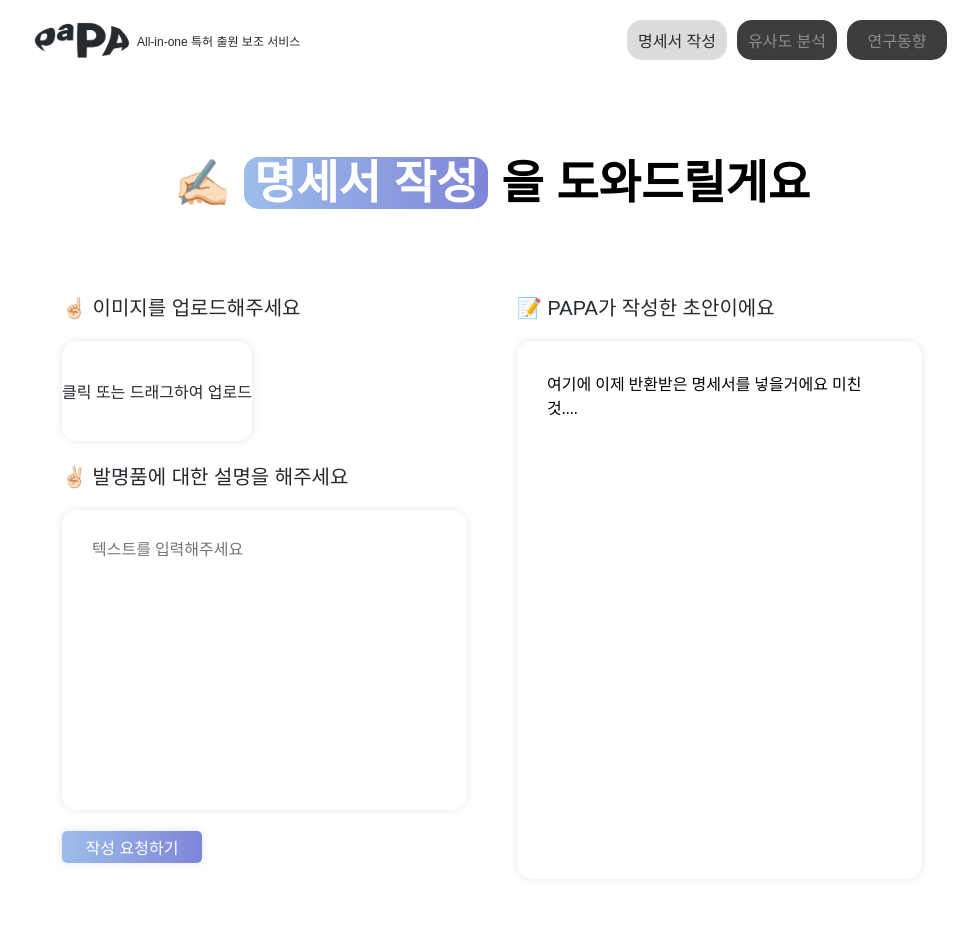
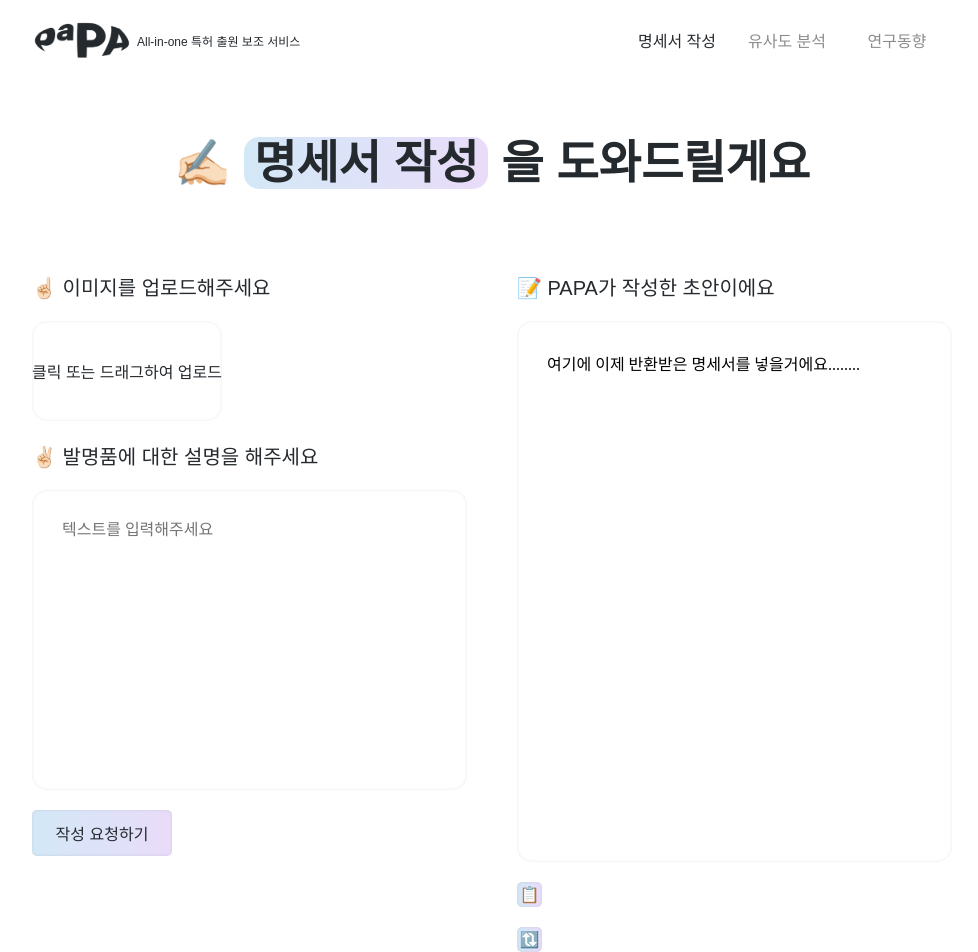
Before and after one commit to KPMG2024-PAPA/frontend, a React (Create React App) app: page /spec-page in a window 1280 px wide. Shown: the whole page, without its empty margins (148-1126 px from the left). Before the commit the page ends 909 px from the top, so only its background shows below. Built offline with nearby package versions, Linux system fonts and the light colour scheme; a web font is replaced by a local one.

Commit message:
fix: edit css style

```diff
--- a/src/component/page/MainPage.jsx
+++ b/src/component/page/MainPage.jsx
@@ -1,7 +1,8 @@
 import React from 'react';
 import { useNavigate } from 'react-router-dom';
-import styled, { createGlobalStyle} from 'styled-components';
+import styled, { createGlobalStyle, css, keyframes } from 'styled-components';
 import HeaderComponent from '../ui/HeaderComponent';
+import { useEffect, useState } from 'react';
 
 const AllGlobalStyle = createGlobalStyle`
   @font-face {
@@ -9,28 +10,49 @@ const AllGlobalStyle = createGlobalStyle`
     src: url('/font/Pretendard-ExtraBold.ttf') format('truetype');
     font-family: 'Pretendard-SemiBold';
     src: url('/font/Pretendard-SemiBold.ttf') format('truetype');
+    font-family: 'Pretendard-Light';
+    src: url('/font/Pretendard-Light.ttf') format('truetype');
   }
     body {
     font-family: 'Pretendard-ExtraBold', sans-serif;
     }
  `;
 
+
+const fadeInSlideUp = keyframes`
+  from {
+    opacity: 0;
+    transform: translateY(20px);
+  }
+  to {
+    opacity: 1;
+    transform: translateY(0);
+  }
+`;
+
+const animationMixin = css`
+  animation: ${fadeInSlideUp} 3s ease-out forwards;
+`;
+
 // 전체적인 레이아웃을 담당하는 코드
 const Wrapper = styled.div`
+  ${props => props.animate && animationMixin}
   padding: 30px;
   display: flex;
   flex-direction: column;
-  padding-top: 50px;
+  padding-top: 40px;
 `;
+
 
 const SecondWrapper = styled.div`
   padding-left: 18px;
   padding-right: 18px;
+  padding-top: 60px;
   display: flex;
   flex-direction: row;
   justify-content: center;
   height: auto;
-  padding-top: 30px;
+  padding-top: 50px;
   gap: 80px;
 `;
 
@@ -39,58 +61,56 @@ const MainTitleText = styled.p`
     font-size: 46px;
     font-weight: bold;
     text-align: center;
-    padding-top: 30px;
+    padding-top: 10px;
+    padding-bottom: 30px;
     font-family: 'Pretendard-ExtraBold';
+    color: #252a2f;
 `;
 
 const HighlightText = styled.span`
-    color: #FFFFFF;
-    background: linear-gradient(to right, #9dbdeb, #7f85d8);
+    color: #252a2f;
+    background: linear-gradient(to right, #d3e8f7, #e9dcf9);
     border-radius: 15px;
     padding-left: 10px;
     padding-right: 10px;
-    font-family: 'Pretendard-ExtraBold';
 `;
 
-const SubTitleText = styled.p`
-    color: #252a2f;
-    font-size: 23px;
-    font-weight: bold;
-    text-align: center;
-    padding-top: 30px;
-`;
-
-
-const BoxText = styled.p`
-  font-size: 23px;
-  text-align: center;
-`;
 
 
 const Box = styled.div`
     font-size: 30px;
-    background-color: white;
     border-radius: 15px;
+    padding: 30px;
     display: flex;
     flex-direction: column;
-    justify-content: center;
-    align-items: center;
+    height: 200px;
     width: 400px;
-    box-shadow: 0px 0px 8px rgba(0, 0, 0, 0.1); /* 그림자 효과 추가 */
+    box-shadow: inset 0px 0px 3px rgba(0, 0, 0, 0.1); /* 내부 그림자 효과 추가 */
     font-family: 'Pretendard-ExtraBold';
+    box-sizing: border-box;
 `;
 
+const BoxText = styled.p`
+  font-size: 20px;
+  margin: 0;
+  color: #252a2f;
+`;
+
+
 const ClickableBox = styled(Box)`
+  ${props => props.animate && animationMixin}
   cursor: pointer;
-  transition: background-color 0.3s ease; // 배경 색상 변화에 애니메이션 효과를 추가합니다.
+  transition: background-color 0.3s ease;
   &:hover {
-    background-color: #f8f8ef; // 여기서 원하는 색상으로 바꿉니다.
+    background-color: #f8f8ef;
   }
 `;
 
 
+
 const MainPage = () => {
   const navigate = useNavigate();
+  const [animate, setAnimate] = useState(false);
 
   //페이지 이동 함수
   const navigateTo = (path) => {
@@ -98,11 +118,16 @@ const MainPage = () => {
     navigate(path);
   };
 
+  useEffect(() => {
+    // 컴포넌트가 마운트된 후 애니메이션 상태를 true로 설정
+    setAnimate(true);
+  }, []);
+
   return (
     <div>
       <AllGlobalStyle />
       <HeaderComponent />
-      <Wrapper>
+      <Wrapper animate={animate}>
           <MainTitleText>
             <>
             <div>안녕하세요,</div>
@@ -110,16 +135,36 @@ const MainPage = () => {
             <div style={{paddingTop: '15px'}}><HighlightText>PAPA</HighlightText> 입니다</div>
             </>
           </MainTitleText>
-          <SubTitleText>원하시는 서비스를 클릭해주세요</SubTitleText>
         <SecondWrapper>
-          <ClickableBox onClick={() => navigateTo('/spec-page')}>
-            <BoxText>✍🏻 명세서 작성 보조 서비스</BoxText>
+          <ClickableBox animate={animate} style={{backgroundColor: '#fdf3f1'}} onClick={() => navigateTo('/spec-page')}>
+            <BoxText>
+              <>
+                <div>명세서 작성 보조 서비스</div>
+                <div style={{fontSize: '23px', textAlign: 'right', marginTop: '20px'}}> 복잡하고 어려운 명세서 작성,</div>
+                <div style={{fontSize: '23px', textAlign: 'right'}}> AI가 전문성을 담아 작성해줘요</div>
+                <div style={{fontSize: '18px', color: '#8f96a0', textAlign: 'right', marginTop: '20px'}}> 무려, 3분만에 ✍🏻</div>
+              </>
+            </BoxText>
           </ClickableBox>
-          <ClickableBox onClick={() => navigateTo('/sim-page')}>
-            <BoxText>🧐 국내/해외 특허 유사도 분석 서비스</BoxText>
+          <ClickableBox animate={animate} style={{backgroundColor: '#f8f8ef'}} onClick={() => navigateTo('/sim-page')}>
+            <BoxText>
+              <>
+              <div>국내외 특허 유사도 분석 서비스</div>
+                <div style={{fontSize: '23px', textAlign: 'right', marginTop: '20px'}}> 해외 특허까지 클릭 한-번에</div>
+                <div style={{fontSize: '23px', textAlign: 'right'}}> 통합 검색할 수 있어요 </div>
+                <div style={{fontSize: '18px', color: '#8f96a0', textAlign: 'right', marginTop: '20px'}}> AI가 번역해줘요 💬</div>
+              </>
+            </BoxText>
           </ClickableBox>
-          <ClickableBox onClick={() => navigateTo('/research-page-main')}>
-            <BoxText>🔬 연구 동향 자동 리서치 서비스</BoxText>
+          <ClickableBox animate={animate} style={{backgroundColor: '#eff7fd'}} onClick={() => navigateTo('/research-page-main')}>
+            <BoxText>
+              <>
+              <div>연구동향 리서치 서비스</div>
+                <div style={{fontSize: '23px', textAlign: 'right', marginTop: '20px'}}> 어떤 단어로 검색할 지 고민되시죠?</div>
+                <div style={{fontSize: '23px', textAlign: 'right'}}> 간결한 문장이 아니어도 돼요</div>
+                <div style={{fontSize: '18px', color: '#8f96a0', textAlign: 'right', marginTop: '20px'}}> 문장으로 검색하세요 🔍</div>
+              </>
+            </BoxText>
           </ClickableBox>
         </SecondWrapper>
       </Wrapper>
--- a/src/component/page/SpecPage.jsx
+++ b/src/component/page/SpecPage.jsx
@@ -24,21 +24,19 @@ const AllGlobalStyle = createGlobalStyle`
 
 /* 레이아웃 코드 */
 const Wrapper = styled.div`
-  padding: 30px;
+  padding-left: 180px;
+  padding-right: 180px;
   display: flex;
   flex-direction: column;
   height: auto;
-  padding-top: 20px;
 `;
 
 const SecondWrapper = styled.div`
   display: flex;
   flex-direction: row;
   justify-content: center;
-  height: auto;
+  height: 700px;
   padding-top: 60px;
-  padding-left: 180px;
-  padding-right: 180px;
   gap: 50px;
 `;
 
@@ -47,7 +45,7 @@ const ThirdWrapper = styled.div`
   width: 50%;
   flex-direction: column;
   align-items: flex-start;
-  justify-content: flex-start;
+  //justify-content: flex-start;
   box-sizing: border-box;
 `;
 
@@ -71,7 +69,6 @@ const HeaderBox = styled.div`
     align-items: center;
     height: 40px; /* 높이 조정 */
     width: 100px;
-    background: #dcdcdc;
     margin-left: 5px;
     margin-right: 5px;
 `;
@@ -80,6 +77,12 @@ const HeaderBoxText = styled.p`
   font-size: 16px;
   text-align: center;
   color: #252a2f;
+`;
+
+const HeaderBoxTextNone = styled.p`
+  font-size: 16px;
+  text-align: center;
+  color: #8c8c8c;
 `;
 
 const ClickableBox = styled(HeaderBox)`
@@ -92,37 +95,6 @@ const ClickableBox = styled(HeaderBox)`
 
 
 
-/* 상단바- 선택되지 않은 페이지 */
-const HeaderBoxNone = styled.div`
-    border-radius: 15px;
-    display: flex;
-    flex-direction: column;
-    justify-content: center;
-    align-items: center;
-    height: 40px; /* 높이 조정 */
-    width: 100px;
-    background-color: #3d3d3d;
-    margin-left: 5px;
-    margin-right: 5px;
-`;
-
-const HeaderBoxTextNone = styled.p`
-  font-size: 16px;
-  text-align: center;
-  color: #8c8c8c;
-  /* justify-content와 align-items 제거 */
-`;
-
-const ClickableBoxNone = styled(HeaderBoxNone)`
-  cursor: pointer;
-  transition: background-color 0.3s ease; // 배경 색상 변화에 애니메이션 효과를 추가합니다.
-  &:hover {
-    background-color: #dcdcdc; // 여기서 원하는 색상으로 바꿉니다.
-  }
-`;
-
-
-
 /* 페이지 제목 */
 const MainTitleText = styled.p`
     font-size: 46px;
@@ -130,11 +102,12 @@ const MainTitleText = styled.p`
     text-align: center;
     margin-bottom: 0px;
     padding-bottom: 0px;
+    color: #252a2f;
 `;
 
 const HighlightText = styled.span`
-    color: #FFFFFF;
-    background: linear-gradient(to right, #9dbdeb, #7f85d8);
+    color: #252a2f;
+    background: linear-gradient(to right, #d3e8f7, #e9dcf9);
     border-radius: 15px;
     padding-left: 10px;
     padding-right: 10px;
@@ -150,16 +123,30 @@ const GuideText = styled.p`
   //border-radius: 15px;
 `;
 
-const ButtonContainer = styled.p`
-  padding-top: 5px;
-  justify-content: right;
-  align-items: right;
-`;
-
 const CustomTextInput = styled(TextInput)`
     height: 300px;
     box-sizing: border-box; // padding을 포함한 높이로 설정
 `;
+
+const CustomButton1 = styled(Button)`
+  padding: 11px;
+  color: #252a2f;
+  height: auto;
+  background: linear-gradient(to right, #d3e8f7, #e9dcf9);
+  box-shadow: inset 0px 0px 3px rgba(0, 0, 0, 0.1);
+  margin-top: 20px;
+`
+
+const CustomButton2 = styled(Button)`
+  padding: 11px;
+  color: #252a2f;
+  height: auto;
+  background: linear-gradient(to right, #d3e8f7, #e9dcf9);
+  box-shadow: inset 0px 0px 3px rgba(0, 0, 0, 0.1);
+  width: 25px;
+  height: 25px;
+  margin-top: 20px;
+`
 
 
 /* 본문 우측 */
@@ -170,7 +157,7 @@ const Box = styled.div`
     align-items: left;
     height: 100%;
     width: 100%;
-    box-shadow: 0px 0px 8px rgba(0, 0, 0, 0.1); /* 그림자 효과 추가 */
+    box-shadow: inset 0px 0px 3px rgba(0, 0, 0, 0.1);
     box-sizing: border-box;
 `;
 
@@ -276,12 +263,12 @@ const SpecPage = () => {
           <ClickableBox onClick={() => navigateTo('/spec-page')}>
             <HeaderBoxText>명세서 작성</HeaderBoxText>
           </ClickableBox>
-          <ClickableBoxNone onClick={() => navigateTo('/sim-page')}>
+          <ClickableBox onClick={() => navigateTo('/sim-page')}>
             <HeaderBoxTextNone>유사도 분석</HeaderBoxTextNone>
-          </ClickableBoxNone>
-          <ClickableBoxNone onClick={() => navigateTo('/research-page-main')}>
+          </ClickableBox>
+          <ClickableBox onClick={() => navigateTo('/research-page-main')}>
             <HeaderBoxTextNone>연구동향</HeaderBoxTextNone>
-          </ClickableBoxNone>
+          </ClickableBox>
       </HeaderComponent>
       <Wrapper>
           <MainTitleText>✍🏻 <HighlightText>명세서 작성</HighlightText> 을 도와드릴게요</MainTitleText>
@@ -291,17 +278,17 @@ const SpecPage = () => {
                 <ImgUpload onFileSelect={(file) => console.log(file)} />
               <GuideText> ✌🏻 발명품에 대한 설명을 해주세요 </GuideText>
                 <CustomTextInput placeholder="텍스트를 입력해주세요"/>
-                <ButtonContainer>
-                  <Button title='작성 요청하기' onClick={handleButtonClick} /> {/* 버튼 클릭 이벤트 핸들러 연결 */}
-                </ButtonContainer>
+                  <CustomButton1 title='작성 요청하기' onClick={handleButtonClick} /> {/* 버튼 클릭 이벤트 핸들러 연결 */}
                       {/* 로딩 상태가 true일 때만 LoadingOverlay 컴포넌트를 렌더링 */}
                 {isLoading && <LoadingOverlay />}
             </ThirdWrapper>
             <FourthWrapper>
               <GuideText>📝 PAPA가 작성한 초안이에요</GuideText>
               <Box>
-                <BoxText>여기에 이제 반환받은 명세서를 넣을거에요 미친것....</BoxText>
+                <BoxText>여기에 이제 반환받은 명세서를 넣을거에요........</BoxText>
               </Box>
+              <CustomButton2 title='📋' />
+              <CustomButton2 title='🔃' />
             </FourthWrapper>
           </SecondWrapper>
       </Wrapper>
--- a/src/component/ui/ImgUpload.jsx
+++ b/src/component/ui/ImgUpload.jsx
@@ -24,7 +24,7 @@ const UploadArea = styled.div`
   min-width: 50%;
   height: 100px;
   box-sizing: border-box;
-  box-shadow: 0px 0px 8px rgba(0, 0, 0, 0.1);
+  box-shadow: inset 0px 0px 3px rgba(0, 0, 0, 0.1); /* 내부 그림자 효과 추가 */
 `;
 
 const HiddenInput = styled.input`
--- a/src/component/ui/TextInput.jsx
+++ b/src/component/ui/TextInput.jsx
@@ -12,7 +12,7 @@ const StyledTextarea = styled.textarea`
     border: none;
     resize: none;
     font-family: 'Pretendard-Medium';
-    box-shadow: 0px 0px 8px rgba(0, 0, 0, 0.1);
+    box-shadow: inset 0px 0px 3px rgba(0, 0, 0, 0.1); /* 내부 그림자 효과 추가 */
 `;
 
 
```
